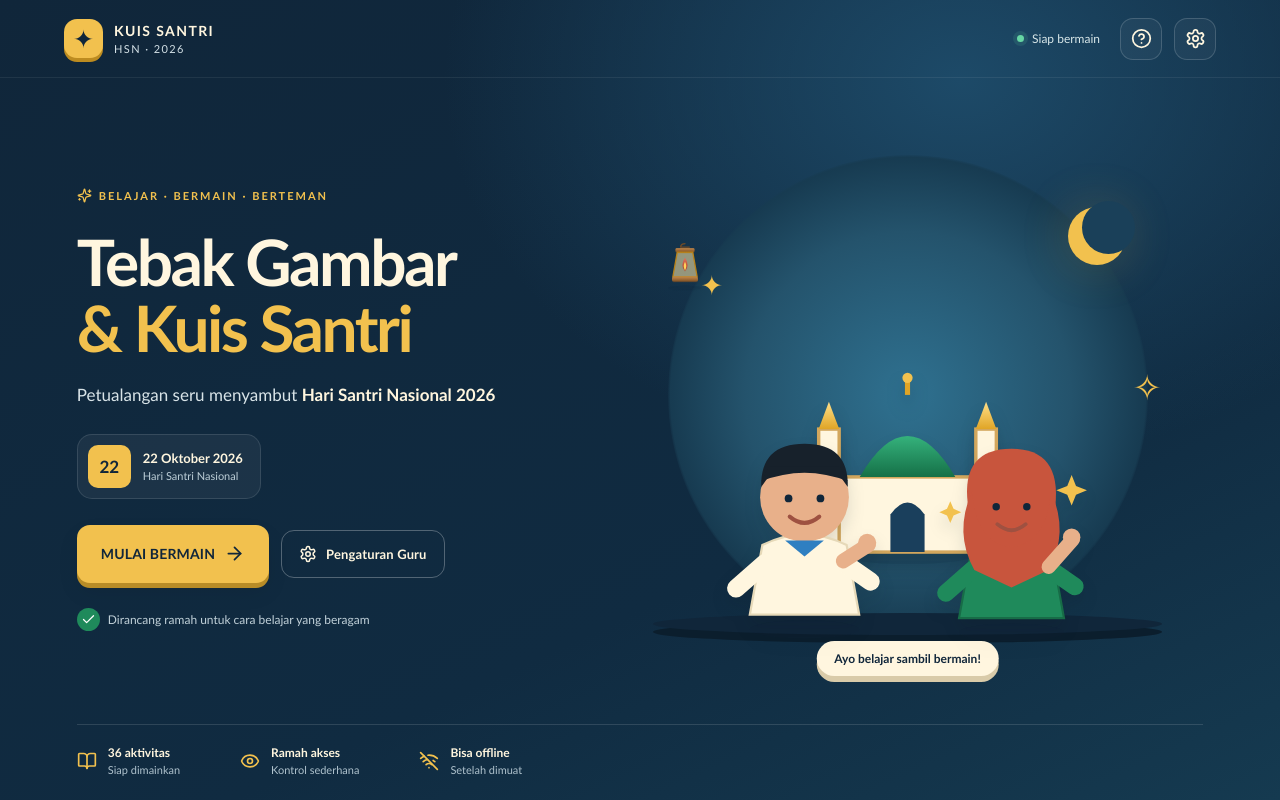
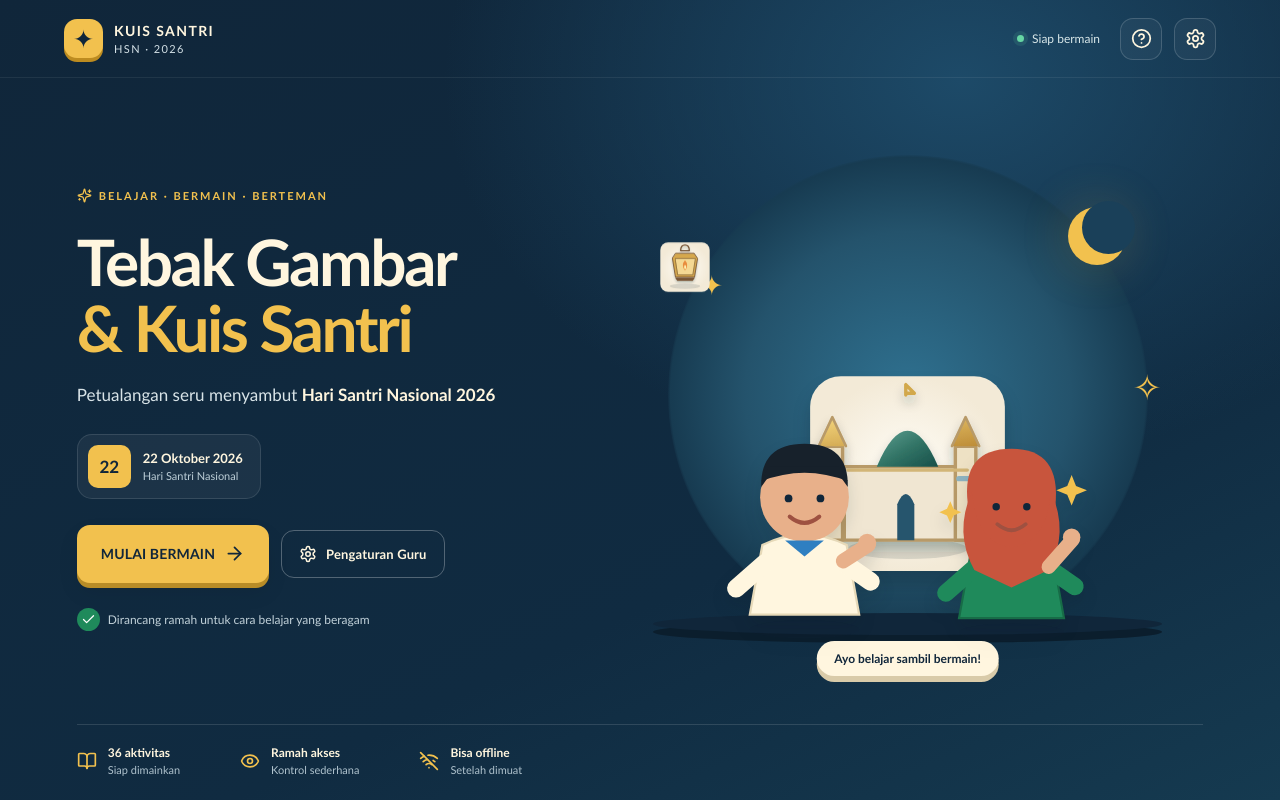
Before and after one commit to mim1654/tebak-gambar-kuis-santri-2026, a React (Vite) app: page / in a window 1280 px wide. Built offline with nearby package versions, Linux system fonts and the light colour scheme.

Commit message:
Use clearer detailed illustrations for quiz objects

```diff
--- a/src/components/Pic.tsx
+++ b/src/components/Pic.tsx
@@ -1,4 +1,5 @@
 import type { ReactNode } from 'react';
+import { RealisticPic } from './RealisticPic';
 
 const S = ({ children, size, label }: { children: ReactNode; size: number; label: string }) => (
   <svg role="img" aria-label={label} viewBox="0 0 120 120" width={size} height={size}>
@@ -138,7 +139,7 @@ export const picKey = (label: string) => {
 
 export function Pic({ name, size = 112 }: { name: string; size?: number }) {
   const k = name.toLowerCase();
-  if (art[k]) return <S size={size} label={art[k].label}>{art[k].draw}</S>;
+  if (art[k]) return <RealisticPic name={k} size={size} />;
   const key = k.replace(/^odd-.*/, 'search');
   const e = emoji[k] || emoji[key];
   if (e) return <span role="img" aria-label={name} style={{ fontSize: size * 0.72, lineHeight: 1, display: 'inline-block', width: size, height: size, textAlign: 'center' }}>{e}</span>;
```
